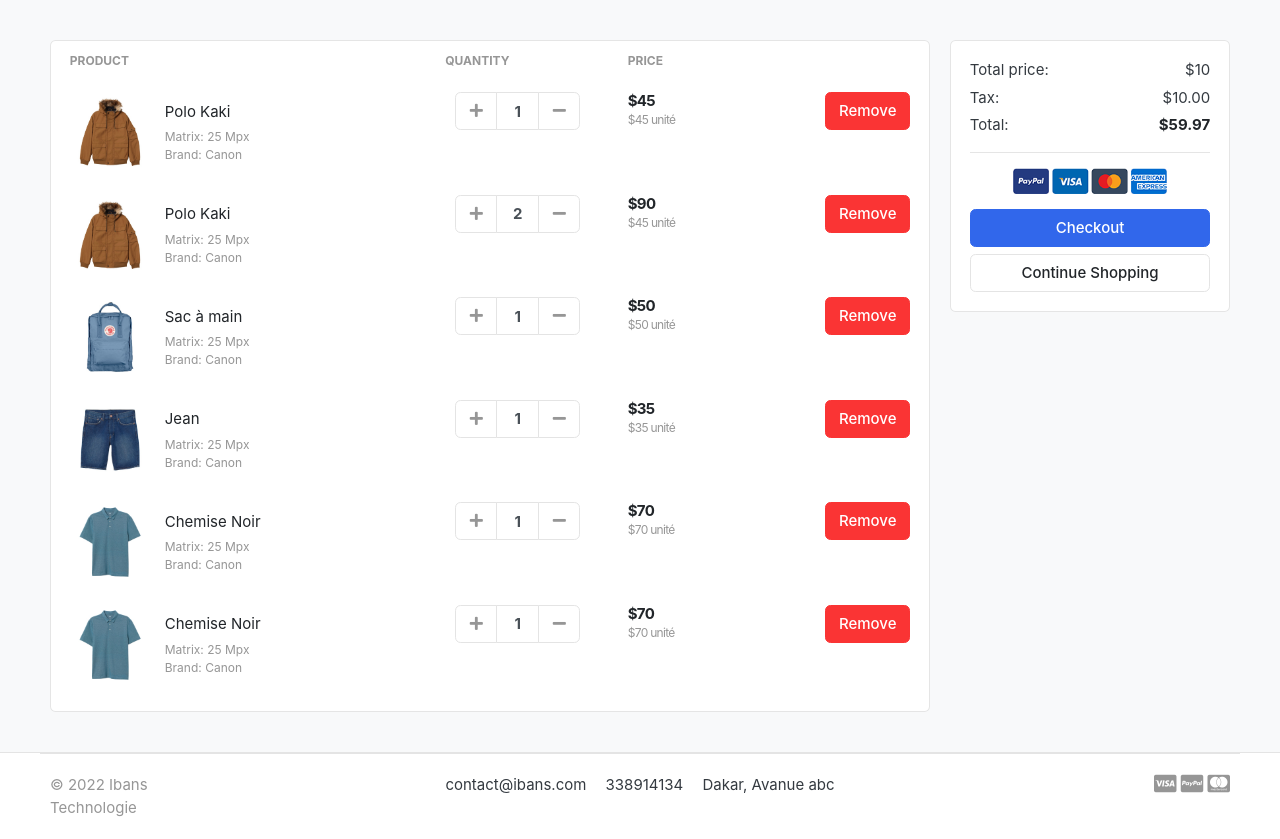
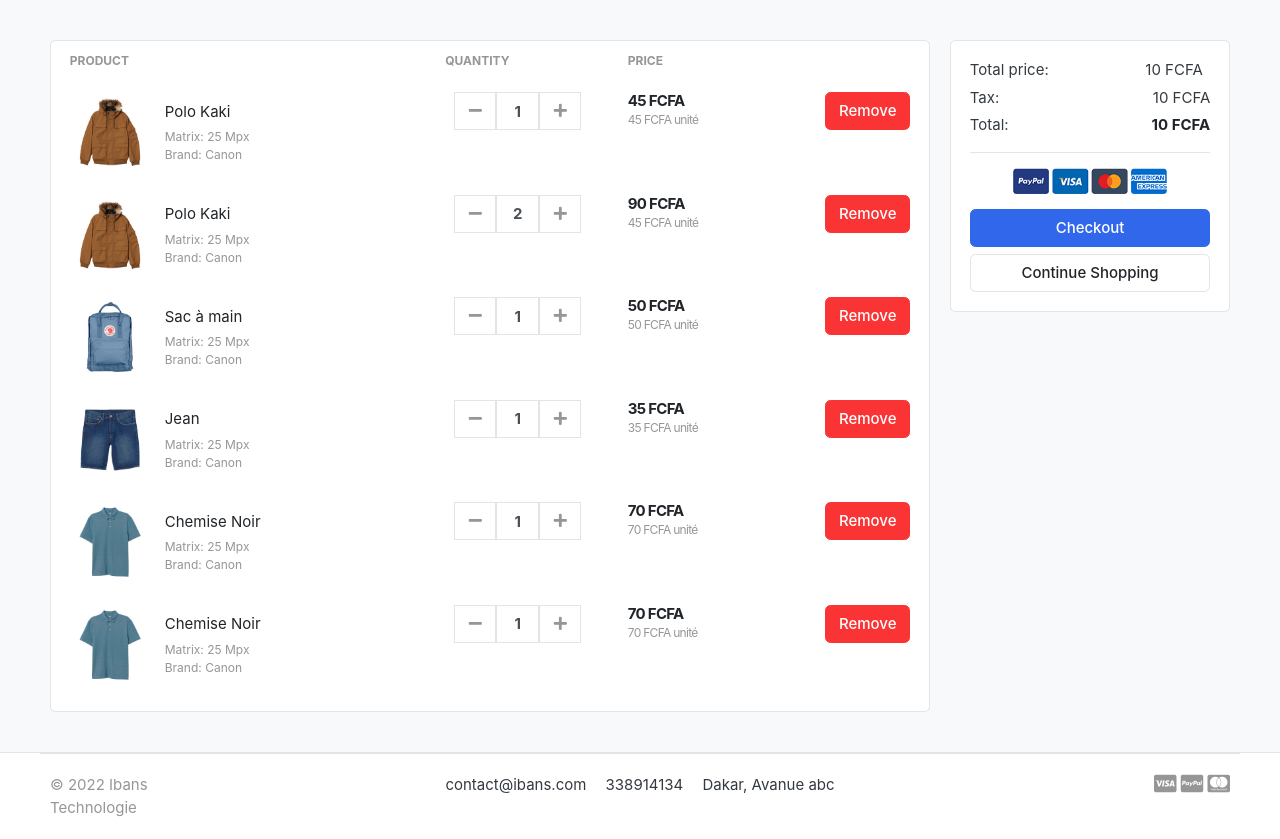
Before and after one commit to alphaibrahima/Django_Ecommerce, a Django app: template store/templates/store/cart.html in a window 1280 px wide. Shown: the part 118-957 px from the top of the page. Run offline with Django 3.2, Linux system fonts and the light colour scheme; data comes from the database, SQL or seed files in the repository; both versions use the stored data as it was after the commit; the template is opened without the code that fills it: values that come from a table or form of the project are taken from there, most other values are stand-ins (such as "Sample title", 1, 10 or a date in 2020); parts of the project's set-up code (start-up, migrations or seed data) failed here and were passed over; some libraries are stand-ins or nearby versions; some web fonts are replaced.

Commit message:
increment & decrement & remove cart item

```diff
--- a/cart/urls.py
+++ b/cart/urls.py
@@ -5,4 +5,6 @@ from . import views
 urlpatterns = [
     path('', views.cart, name='cart'),
     path('add-cart/<int:product_id>/', views.add_cart, name='add-cart'),
+    path('remove-cart/<int:product_id>/', views.remove_cart, name='remove-cart'),
+    path('remove-cart-item/<int:product_id>/', views.remove_cart_item, name='remove'),
 ]
--- a/home/static/homeStatic/css/ui.css
+++ b/home/static/homeStatic/css/ui.css
@@ -685,7 +685,7 @@ dl[class=row] {
   display: flex;
 }
 .dlist-align dt {
-  width: 150px;
+  width: 90px;
   word-wrap: break-word;
   font-weight: normal;
 }
--- a/store/templates/store/cart.html
+++ b/store/templates/store/cart.html
@@ -11,6 +11,12 @@
 
     <!-- ============================ COMPONENT 1 ================================= -->
 
+    {% if not cart_items %}
+        <h2 class="text-center">Vous n'avez pas de commende disponible.</h2>
+        <div class='text-center'>
+            <a href="{% url 'store'%}" class="btn btn-primary"> Boutique </a>
+        </div>
+    {% else %}
     <div class="row">
         <aside class="col-lg-9">
             <div class="card">
@@ -39,24 +45,24 @@
                                 <!-- col.// -->
                                 <div class="col">
                                     <div class="input-group input-spinner">
+                                        <div class="input-group-append">
+                                            <a href="{% url 'remove-cart' cart_item.product.id %}" class="btn btn-light" type="button" id="button-minus"> <i class="fa fa-minus"></i> </a>
+                                        </div>
+                                        <input type="text" class="form-control"  value="{{cart_item.quantite}}">
                                         <div class="input-group-prepend">
                                             <a href="{% url 'add-cart' cart_item.product.id %}" class="btn btn-light" type="button" id="button-plus"> <i class="fa fa-plus"></i> </a>
-                                        </div>
-                                        <input type="text" class="form-control"  value="{{cart_item.quantite}}">
-                                        <div class="input-group-append">
-                                            <button class="btn btn-light" type="button" id="button-minus"> <i class="fa fa-minus"></i> </button>
                                         </div>
                                     </div> <!-- input-group.// -->
                                 </div> <!-- col.// -->
                             </td>
                             <td>
                                 <div class="price-wrap">
-                                    <var class="price">${{cart_item.sub_total}}</var>
-                                    <small class="text-muted"> ${{cart_item.product.price}} unité </small>
+                                    <var class="price">{{cart_item.sub_total}} FCFA</var>
+                                    <small class="text-muted"> {{cart_item.product.price}} FCFA unité </small>
                                 </div> <!-- price-wrap .// -->
                             </td>
                             <td class="text-right">
-                                <a href="" class="btn btn-danger"> Remove</a>
+                                <a href="{% url 'remove' cart_item.product.id%}" class="btn btn-danger"> Remove</a>
                             </td>
                         </tr>
                         {% endfor %}
@@ -70,15 +76,15 @@
                 <div class="card-body">
                     <dl class="dlist-align">
                         <dt>Total price:</dt>
-                        <dd class="text-right">${{total}}</dd>
+                        <dd class="text-right px-2">{{total}} FCFA</dd>
                     </dl>
                     <dl class="dlist-align">
                         <dt>Tax:</dt>
-                        <dd class="text-right"> $10.00</dd>
+                        <dd class="text-right">{{tax}} FCFA</dd>
                     </dl>
                     <dl class="dlist-align">
                         <dt>Total:</dt>
-                        <dd class="text-right text-dark b"><strong>$59.97</strong></dd>
+                        <dd class="text-right text-dark b"><strong>{{ global_total}} FCFA</strong></dd>
                     </dl>
                     <hr>
                     <p class="text-center mb-3">
@@ -93,7 +99,7 @@
 
 
     </div> <!-- row.// -->
-
+    {% endif %}
     <!-- ============================ COMPONENT 1 END .// ================================= -->
 
     </div> <!-- container .//  -->
--- a/store/templates/store/store.html
+++ b/store/templates/store/store.html
@@ -9,7 +9,7 @@
     <!-- ========================= SECTION PAGETOP ========================= -->
     <section class="section-pagetop bg">
         <div class="container">
-            <h2 class="title-page">Our Store</h2>
+            <h2 class="title-page">Boutique</h2>
 
         </div> <!-- container //  -->
     </section>
@@ -135,7 +135,7 @@
 
                     <header class="border-bottom mb-4 pb-3">
                             <div class="form-inline">
-                                <span class="mr-md-auto">{{ product_count }} Items found </span>
+                                <span class="mr-md-auto">{{ product_count }} Articles trouvés </span>
                             </div>
                     </header><!-- sect-heading -->
 
@@ -155,7 +155,7 @@
                                                     <span class="price">${{product.price}}</span>
                                                 </div> <!-- price-wrap.// -->
                                             </div>
-                                            <a href="#" class="btn btn-block btn-primary">Add to cart </a>
+                                            <a href="{% url 'add-cart' product.id %}" class="btn btn-block btn-primary">Add to cart </a>
                                         </figcaption>
                                     </figure>
                                 </div> <!-- col.// -->
```
Also changed, not shown: cart/views.py (+29 -2 lines), db.sqlite3.
